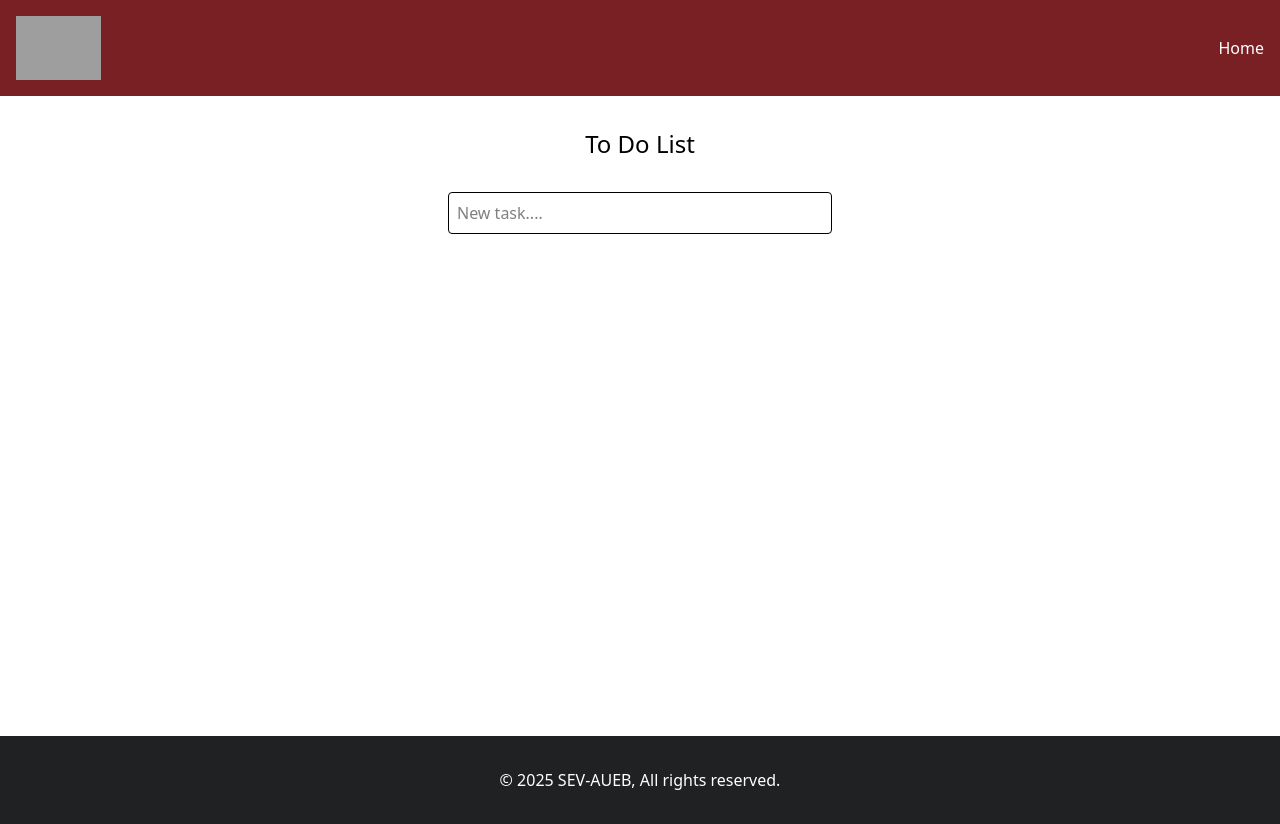
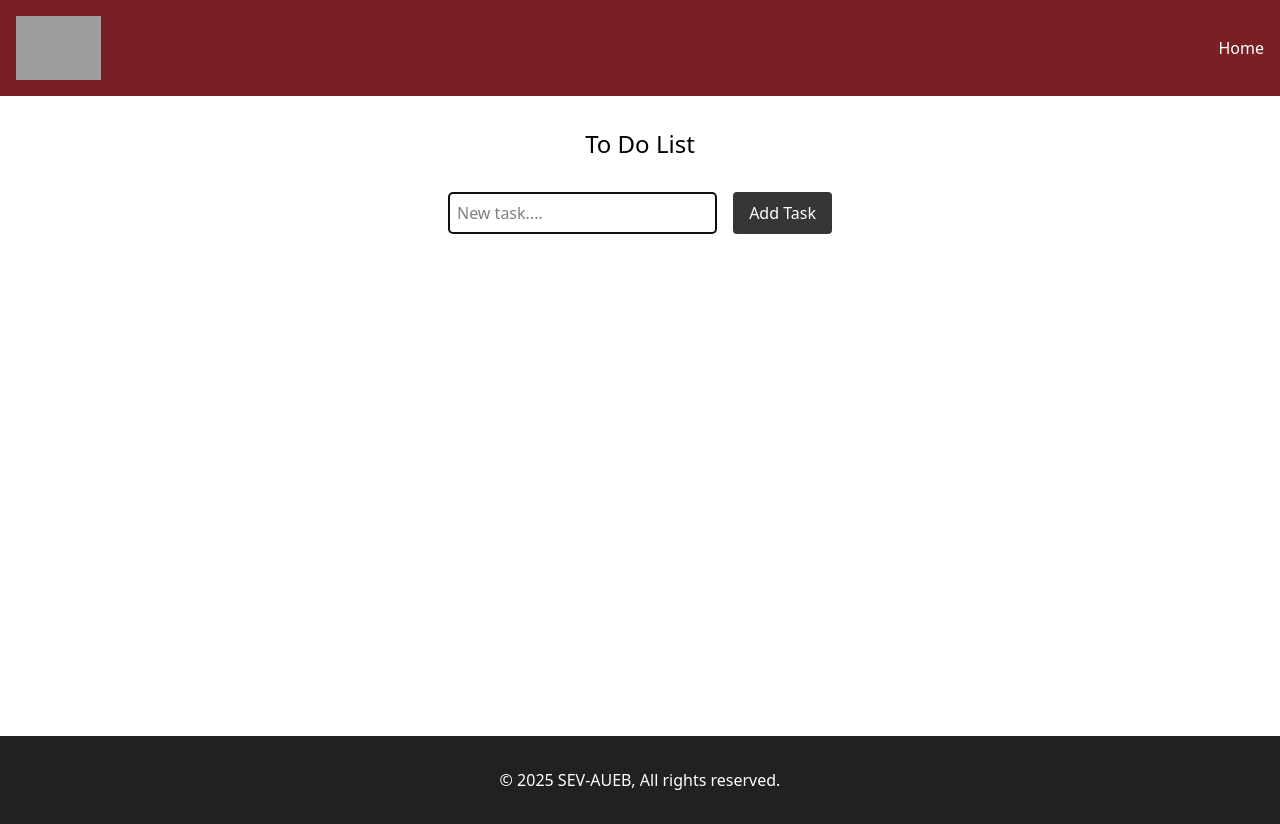
Before and after one commit to angelique-carpo/sev-react-todo-app, a React (Vite) app: page / in a window 1280 px wide. Built offline with nearby package versions, Linux system fonts and the light colour scheme; grey boxes are pictures that could not be loaded.

Commit message:
feat(todos): add Todo and TodoForm components

```diff
--- a/src/components/todo/Todo.tsx
+++ b/src/components/todo/Todo.tsx
@@ -1,12 +1,31 @@
 import TodoForm from "./TodoForm.tsx";
+import {useEffect, useRef, useState} from "react";
+import type {TodoProps} from "../../types.ts";
+
 
 const Todo  =() =>{
+    const [todos,setTodos]= useState<TodoProps[]>([]);
+
+    const inputRef = useRef<HTMLInputElement>(null);
+
+    const addTodo = (text: string) => {
+        setTodos(prev => [
+            ...prev,
+            {id: Date.now(), text, completed: false},
+        ])
+        console.log(todos);
+
+    }
+
+    useEffect(() => {
+        inputRef.current?.focus();
+    },[]);
+
     return (
         <>
         <div className="max-w-sm mx-auto">
             <h1 className="text-center text-2xl py-8">To Do List</h1>
-
-            <TodoForm/>
+            <TodoForm addTodo={addTodo} inputRef={inputRef} />
         </div>
         </>
     )
--- a/src/components/todo/TodoForm.tsx
+++ b/src/components/todo/TodoForm.tsx
@@ -1,8 +1,36 @@
-const TodoForm = () => {
+import Button from "../UI/Button.tsx";
+import type {TodoFormProps} from "../../types.ts";
+import {useState} from "react";
+
+
+const TodoForm = ({addTodo, inputRef}:TodoFormProps) => {
+    const [text, setText] = useState("");
+
+    const handleChange = (event: React.ChangeEvent<HTMLInputElement>) => {
+        setText(event.target.value);
+    }
+
+    const handleSubmit = (event: React.FormEvent<HTMLFormElement>) => {
+        event.preventDefault();//δεν κάνει refresh τη σελίδα
+        if (text.trim() !== "") {
+            addTodo(text);
+            setText("");
+            inputRef.current?.focus();
+        }
+    }
     return (
         <>
-            <form className="flex gap-4 mb-4">
-                <input type="text" className="flex-1 border p-2 rounded" placeholder="New task...." />
+            <form className="flex gap-4 mb-4" onSubmit={handleSubmit}>
+
+                <input
+                    ref={inputRef}
+                    value={text}
+                    onChange={handleChange}
+                    type="text"
+                    className="flex-1 border p-2 rounded"
+                    placeholder="New task...." />
+
+                <Button label="Add Task"/>
 
             </form>
         </>
--- a/src/types.ts
+++ b/src/types.ts
@@ -4,3 +4,14 @@
     label: string;
     addClasses?: string;
 }
+
+export type TodoProps = {
+    id: number;
+    text: string;
+    completed: boolean;
+}
+
+export type TodoFormProps = {
+    addTodo: (text: string) => void;
+    inputRef: React.RefObject<HTMLInputElement | null>;
+}
```
